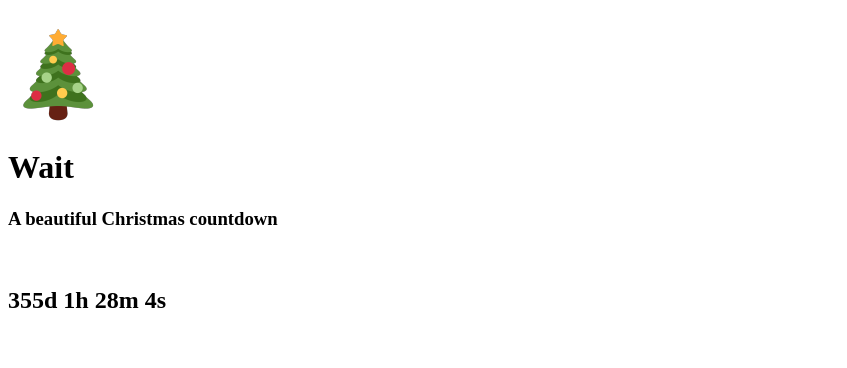
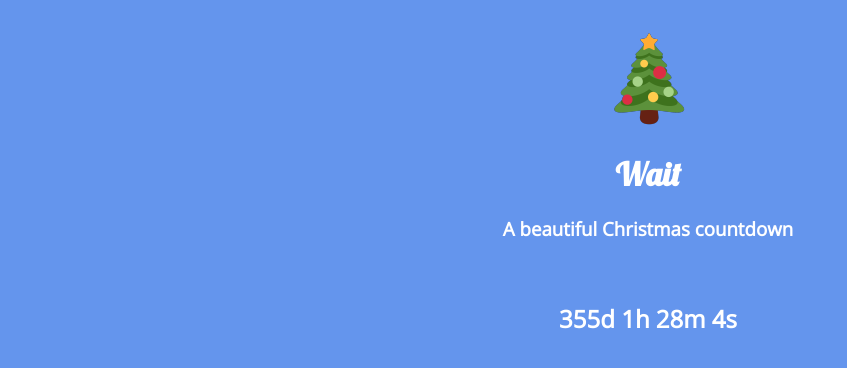
Before and after one commit to gitter-badger/wait, a plain HTML site: page index.html in a window 1280 px wide. Shown: the whole page, without its empty margins (0-847 px from the left). Drawn offline with nearby package versions, Linux system fonts and the light colour scheme; files whose address does not match are found by name.

Commit message:
Link main stylesheet

```diff
--- a/index.html
+++ b/index.html
@@ -6,6 +6,7 @@
   <script src="./res/countdown/main.js" type="text/javascript"></script>
   <link rel="shortcut icon" href="./static/ico/twemoji-tree.ico" type="image/x-icon">
   <meta name="viewport" content="width=device-width, initial-scale=1.0">
+  <link rel="stylesheet" type="text/css" href="./res/stylesheets/main.css">
 </head>
 
 <body>
```
